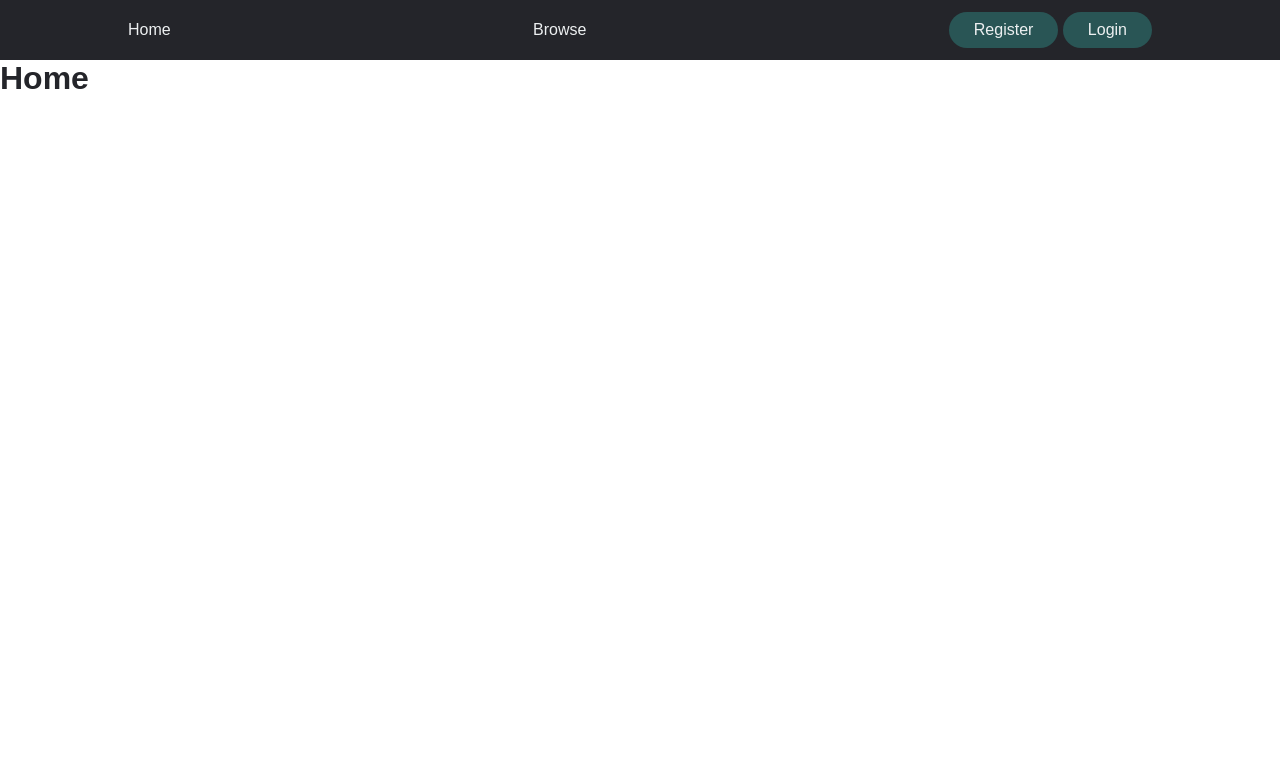
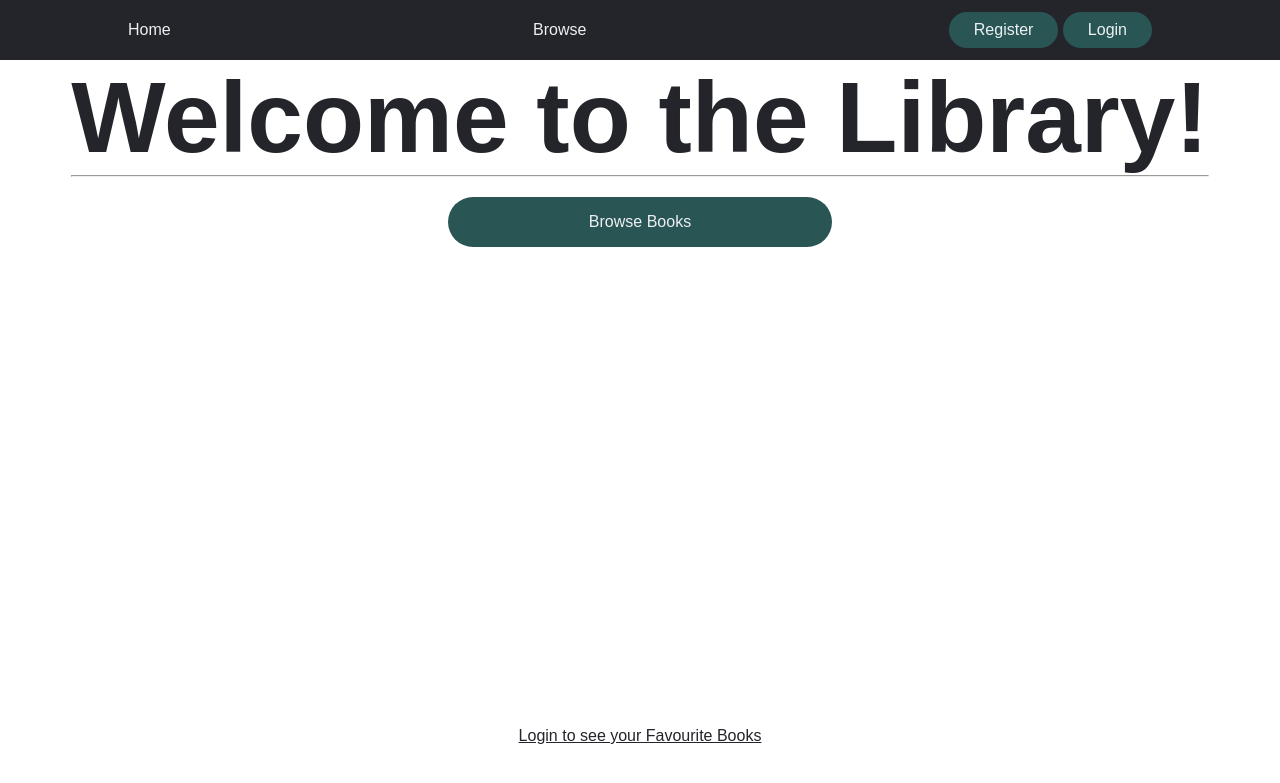
Before and after one commit to burntmilk/Library-Web-App, a Flask app: page / in a window 1280 px wide. Shown: the top 783 px of the page. Run offline with Flask 2, Linux system fonts and the light colour scheme; some libraries are stand-ins or nearby versions.

Commit message:
basic favourites page + routing

```diff
--- a/library/adapters/memory_repository.py
+++ b/library/adapters/memory_repository.py
@@ -43,6 +43,9 @@ class MemoryRepository(AbstractRepository):
     def get_reviews(self) -> List[Review]:
         return self.__reviews
 
+    # def book_in_favourites(self) -> bool:
+    #     pass
+
 
 def load_books(data_path: Path, repo: MemoryRepository):    # makes list of book objects
     books_filename = str(Path(data_path) / "comic_books_excerpt.json")
--- a/library/adapters/repository.py
+++ b/library/adapters/repository.py
@@ -51,3 +51,7 @@ class AbstractRepository(abc.ABC):
     @abc.abstractmethod
     def get_reviews(self) -> List[Review]:
         raise NotImplementedError
+
+    # @abc.abstractmethod
+    # def book_in_favourites(self) -> bool:
+    #     raise NotImplementedError
--- a/library/browse/services.py
+++ b/library/browse/services.py
@@ -122,6 +122,9 @@ def get_books_by_year(year: int, repo: AbstractRepository):
 
     return books_dto
 
+# def book_in_favourites(book_id: int, repo: AbstractRepository):
+#     return repo.book_in_favourites()
+
 
 
 # ============================================
--- a/library/home/home.py
+++ b/library/home/home.py
@@ -1,4 +1,6 @@
 from flask import Blueprint, render_template
+from flask_wtf.form import FlaskForm
+from wtforms.fields.simple import SubmitField
 
 
 home_blueprint = Blueprint(
@@ -10,3 +12,11 @@ def home():
     return render_template(
         'home/home.html'
     )
+
+
+@home_blueprint.route('/favourites', methods=['GET', 'POST'])
+def favourites():
+    return render_template('home/favourites.html')
+
+class FavouritesForm(FlaskForm):
+    submit = SubmitField('Add to Favourites')
--- a/library/static/css/main.css
+++ b/library/static/css/main.css
@@ -53,13 +53,18 @@ button {
   color: #edf0f1;
 }
 
-.browse_container h1 {
-  padding: 50px 50px 30px 50px;
+.home_container {
+  display: flex;
+  flex-direction: column;
+  justify-content: center;
+  align-items: center;
+}
+
+.browse_container {
+  padding: 0px 50px 0px 50px;
 }
 
 .tabs-wrapper {
-  margin-left: 50px;
-  margin-right: 50px;
   width: 90vw;
 }
 
@@ -103,13 +108,18 @@ button {
   cursor: pointer;
 }
 
+.browse_title {
+  display: flex;
+  padding: 50px 0px 30px 0px;
+  align-items: center;
+  justify-content: space-between;
+}
+
 .book_card {
   box-shadow: 0 2px 4px 0 rgba(0, 0, 0, 0.2);
   transition: 0.3s;
   padding: 10px 50px 10px 50px;
-  margin-left: 50px;
   margin-top: 15px;
-  width: 90vw;
 }
 
 .book_card:hover {
--- a/library/templates/home/home.html
+++ b/library/templates/home/home.html
@@ -1,3 +1,28 @@
 {% extends 'layout.html' %} {% block content %}
-<h1>Home</h1>
+<div class="browse_container">
+  <div class="home_container">
+    <div class="message_wrapper">
+      <h1 style="font-size: 100px">Welcome to the Library!</h1>
+      <hr style="margin-bottom: 20px" />
+    </div>
+
+    <a href="{{ url_for('browse_bp.browse') }}"
+      ><button style="height: 50px; width: 30vw">Browse Books</button></a
+    >
+
+    {% if 'user_name' in session %}
+    <a
+      style="margin-top: 60vh; text-decoration: underline; cursor: pointer"
+      href="{{ url_for('home_bp.favourites') }}"
+      >Your Favourite Books</a
+    >
+    {% else %}
+    <a
+      style="margin-top: 60vh; text-decoration: underline; cursor: pointer"
+      href="{{ url_for('authentication_bp.login') }}"
+      >Login to see your Favourite Books</a
+    >
+    {% endif %}
+  </div>
+</div>
 {% endblock %}
```
Also changed, not shown: library/browse/browse.py (+34 -2 lines), library/templates/browse/book.html (+7 -0 lines), library/templates/browse/browse.html (+9 -1 lines), library/templates/home/favourites.html (added, +7 -0 lines).
